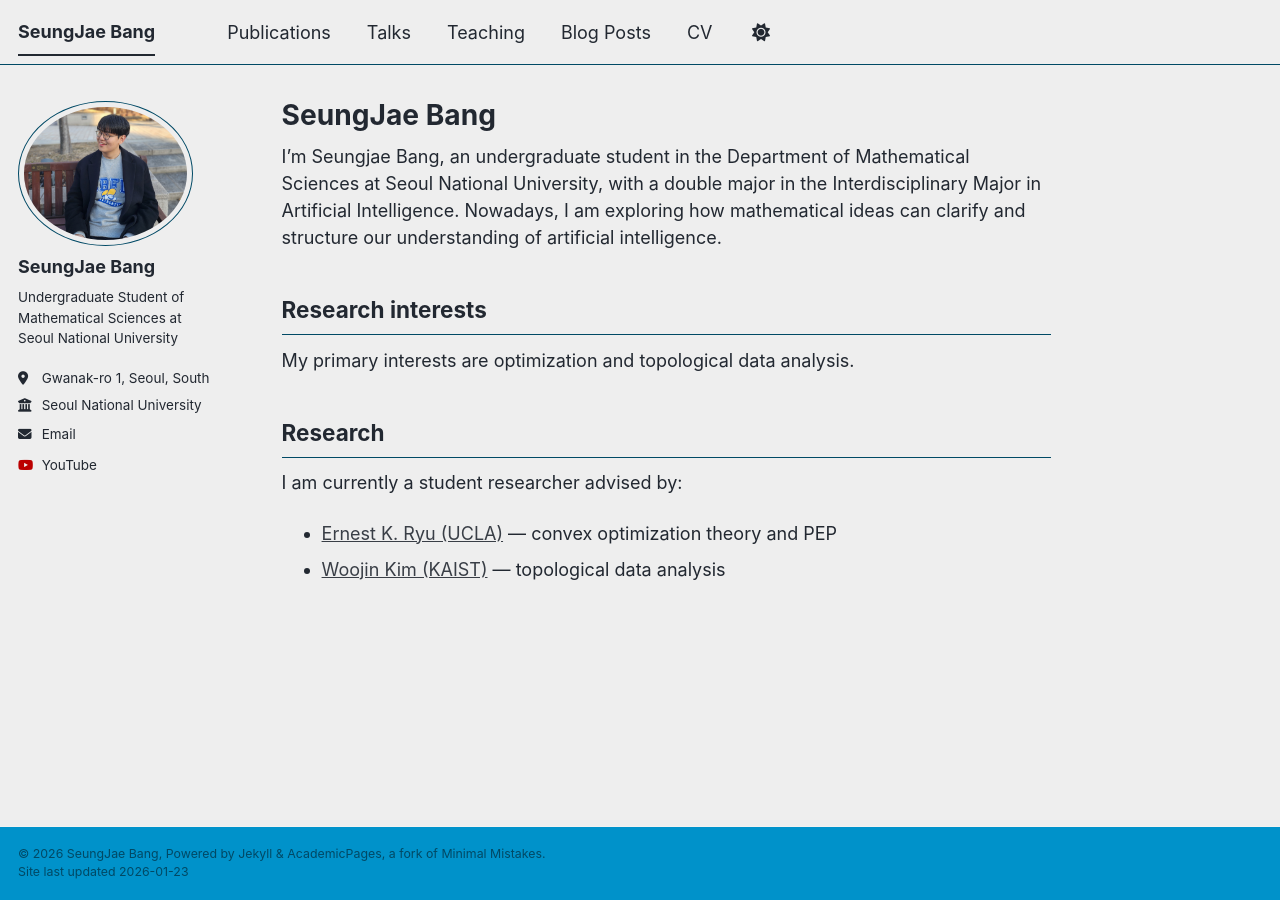
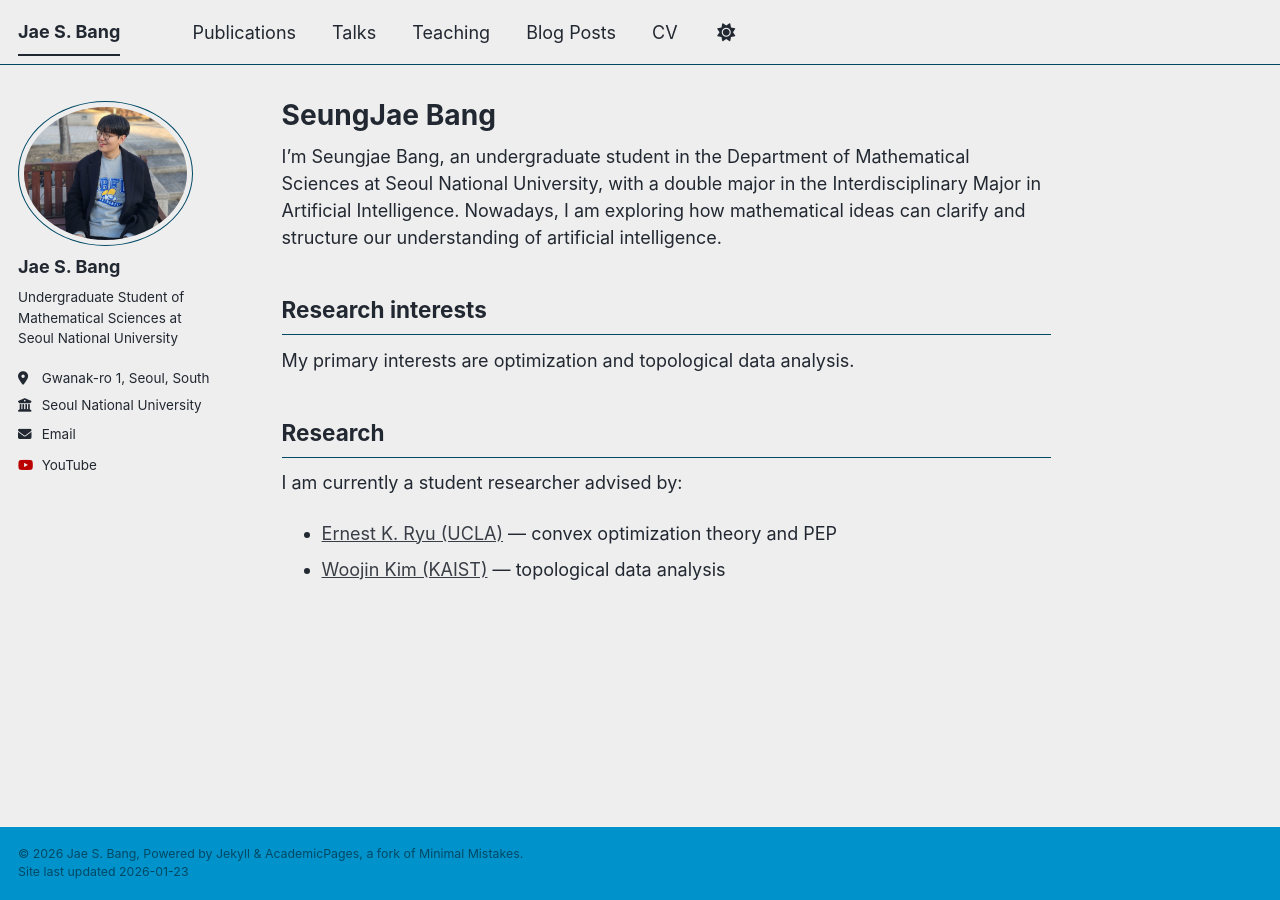
Before and after one commit to jae-s-bang/jae-s-bang.github.io, a Jekyll site: the page built from _pages/about.md, in a window 1280 px wide. Built offline with Jekyll 4.4.1, drawn with Linux system fonts in a browser that asks for light colours; a script bundle is joined from its source files by our own code; library files that are not in the unit come from our copies.

Commit message:
Update _config.yml

```diff
--- a/_config.yml
+++ b/_config.yml
@@ -9,11 +9,11 @@
 # Basic Site Settings
 locale                   : "en-US"
 site_theme               : "air" # The available themes options are "default", "air", "sunrise", "mint", "dirt" and "contrast"
-title                    : "SeungJae Bang"
+title                    : "Jae S. Bang"
 title_separator          : "-"
-name                     : &name "SeungJae Bang"
-description              : &description "Background of SeungJae Bang"   # Update this with a general description of your site, this is the default if not overridden by a page
-url                      : https://seungjae-j-bang.github.io # The base hostname & protocol for your site e.g. "https://[your GitHub username].github.io",
+name                     : &name "Jae S. Bang"
+description              : &description "Background of Jae S. Bang"   # Update this with a general description of your site, this is the default if not overridden by a page
+url                      : https://jae-s-bang.github.io # The base hostname & protocol for your site e.g. "https://[your GitHub username].github.io",
                                                            # or if you already have some other page hosted on Github then use "https://[your GitHub username].github.io/[Your Repo Name]"
 baseurl                  : "" # the subpath of your site, e.g. "/blog"
 repository               : "academicpages/academicpages.github.io"
@@ -24,7 +24,7 @@ repository               : "academicpages/academicpages.github.io"
 author:
   # Biographic information
   avatar           : "profile.png"
-  name             : "SeungJae Bang"
+  name             : "Jae S. Bang"
   pronouns         : # example: "she/her"
   bio              : "Undergraduate Student of Mathematical Sciences at Seoul National University"
   location         : "Gwanak-ro 1, Seoul, South Korea"
@@ -144,7 +144,7 @@ facebook:
   app_id                 :
   publisher              :
 og_image                 :  # Social media default site image
-og_description           : "Portfolio of SeungJae Bang" # Social media default site image description
+og_description           : "Portfolio of Jae S. Bang" # Social media default site image description
 # For specifying social profiles
 # - https://developers.google.com/structured-data/customize/social-profiles
 social:
```
